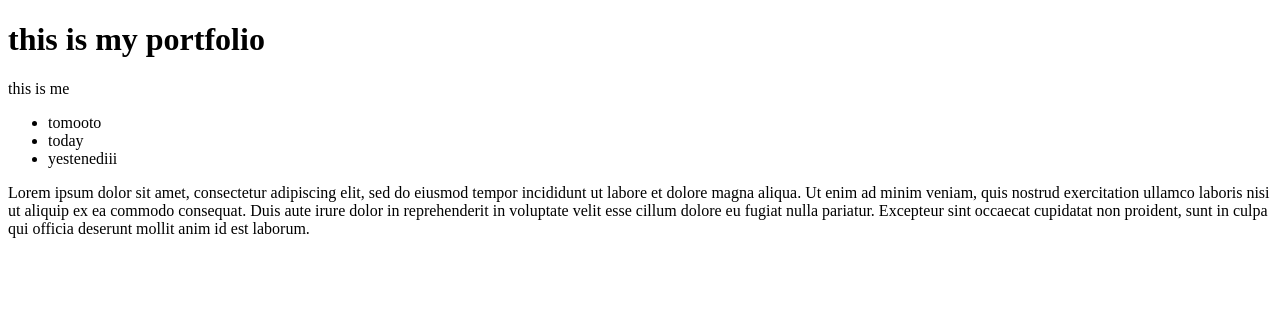
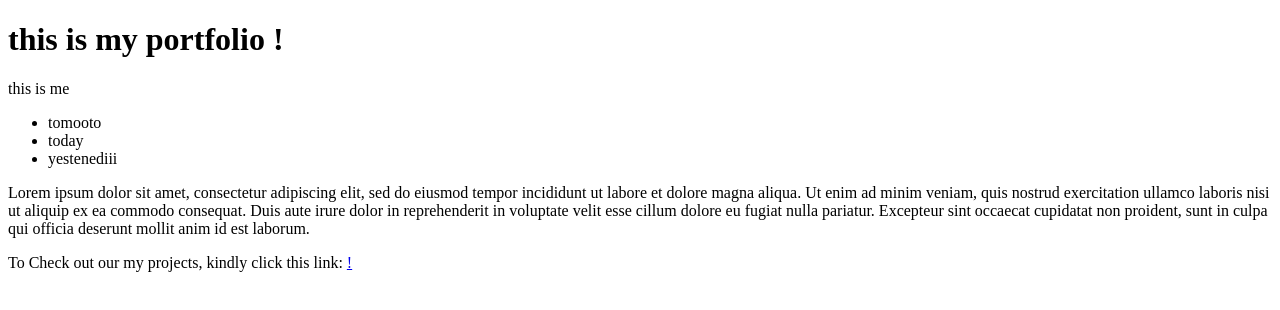
Before and after one commit to dmalakwen/moringa, a plain HTML site: page my-portfolio-danielm.html in a window 1280 px wide. Drawn offline with Linux system fonts and the light colour scheme.

Commit message:
link to my other sites

```diff
--- a/my-portfolio-danielm.html
+++ b/my-portfolio-danielm.html
@@ -3,7 +3,7 @@
 
 <head>
     <title>
-        welcome to my <strong> portfolio</strong> !
+        welcome to my portfolio
     </title>
 
 </head>
@@ -11,7 +11,7 @@
 <body>
 
     <h1>
-        this is my portfolio
+        this is my <strong>portfolio </strong> !
     </h1>
 
     <p> this is me </p>
@@ -24,7 +24,12 @@
 
     <p> Lorem ipsum dolor sit amet, consectetur adipiscing elit, sed do eiusmod tempor incididunt ut labore et dolore magna aliqua. Ut enim ad minim veniam, quis nostrud exercitation ullamco laboris nisi ut aliquip ex ea commodo consequat. Duis aute irure
         dolor in reprehenderit in voluptate velit esse cillum dolore eu fugiat nulla pariatur. Excepteur sint occaecat cupidatat non proident, sunt in culpa qui officia deserunt mollit anim id est laborum.</p>
+    <p>
+        To Check out our my projects, kindly click this link:
+        <a href="https://github.com/dmalakwen">!</a>
+    </p>
 
+    </p>
 </body>
 
 
```
